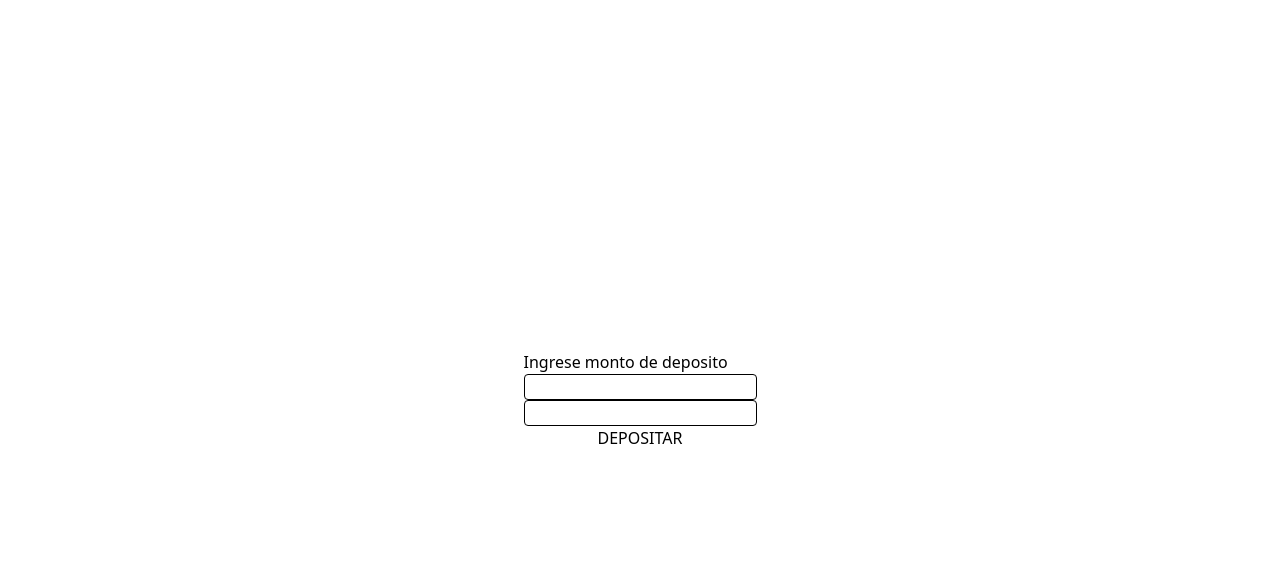
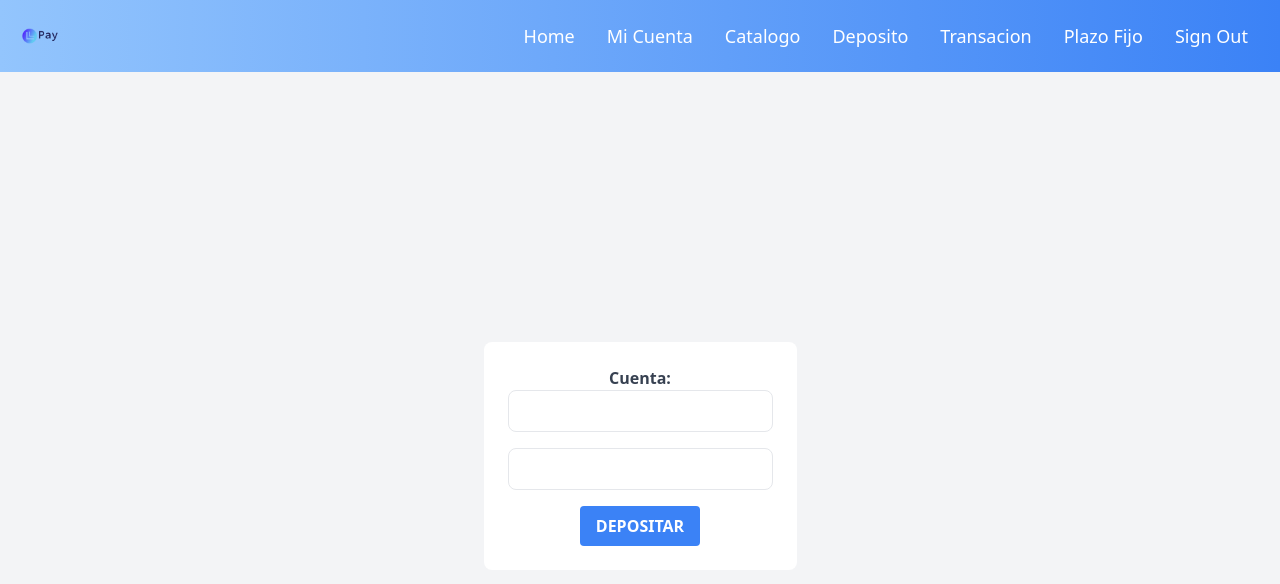
Before and after one commit to alkemyTech/Primary-Net-1, a Next.js app in the folder Primary-Net-front/: page /regularUser/deposit in a window 1280 px wide. Shown: the top 584 px of the page. Built offline with nearby package versions, Linux system fonts and the light colour scheme; no server answers.

Commit message:
se agregan estilos

```diff
--- a/Primary-Net-front/app/regularUser/accounts/find/page.jsx
+++ b/Primary-Net-front/app/regularUser/accounts/find/page.jsx
@@ -28,7 +28,7 @@ export default async function AccountDetail() {
         <Navbar />
 
         {/* Contenedor de la lista de elementos */}
-        <div class="bg-gray-200 p-4 h-screen flex items-center justify-center">
+        <div class="bg-gray-100 p-4 h-screen flex items-center justify-center">
       <div class="bg-white p-4 rounded-lg shadow-md w-full items-center justify-center">
         <p class="text-lg font-bold mb-2">El detalle de la cuenta es:</p>
         <ul>
--- a/Primary-Net-front/app/regularUser/deposit/DepositForm.jsx
+++ b/Primary-Net-front/app/regularUser/deposit/DepositForm.jsx
@@ -1,7 +1,7 @@
 'use client';
 import React, { useState } from 'react';
 import axios from 'axios';
-
+import Navbar from '../../components/Nav'
 const DepositForm = (session) => {
   const [amount, setAmount] = useState();
   const [concept, setConcept] = useState();
@@ -23,24 +23,30 @@ const DepositForm = (session) => {
       .then((res) => console.log(res));
   };
   return (
-    <div className="w-screen h-screen flex items-center justify-center">
-      <div className="flex flex-col">
-        <label htmlFor="Ingrese monto">Ingrese monto de deposito</label>
+    <div>
+      {/* Navbar */}
+      <Navbar />
+      <div className="h-screen flex justify-center items-center bg-gray-100">
+        <div className="flex flex-col items-center mb-8">
+          <form className="flex flex-col items-center bg-white p-6 rounded-lg">
+            <span class="text-gray-700 font-bold">Cuenta:</span>
               <input
                 type="number"
                 name=""
                 id=""
-          className="border border-black rounded"
+                className="px-4 py-2 border rounded-lg mb-4"
                 onChange={(e) => setAmount(e.target.value)}
               />
               <input
                 type="text"
                 name=""
                 id=""
-          className="border border-black rounded"
+                className="px-4 py-2 border rounded-lg mb-4"
                 onChange={(e) => setConcept(e.target.value)}
               />
-        <button onClick={(e) => handleDeposit(e)}>DEPOSITAR</button>
+            <button onClick={(e) => handleDeposit(e)} class="bg-blue-500 hover:bg-blue-700 text-white font-bold py-2 px-4 rounded">DEPOSITAR</button>
+          </form>
+        </div>
       </div>
     </div>
   );
```
Lines whose indentation alone changed are shown as unchanged.
